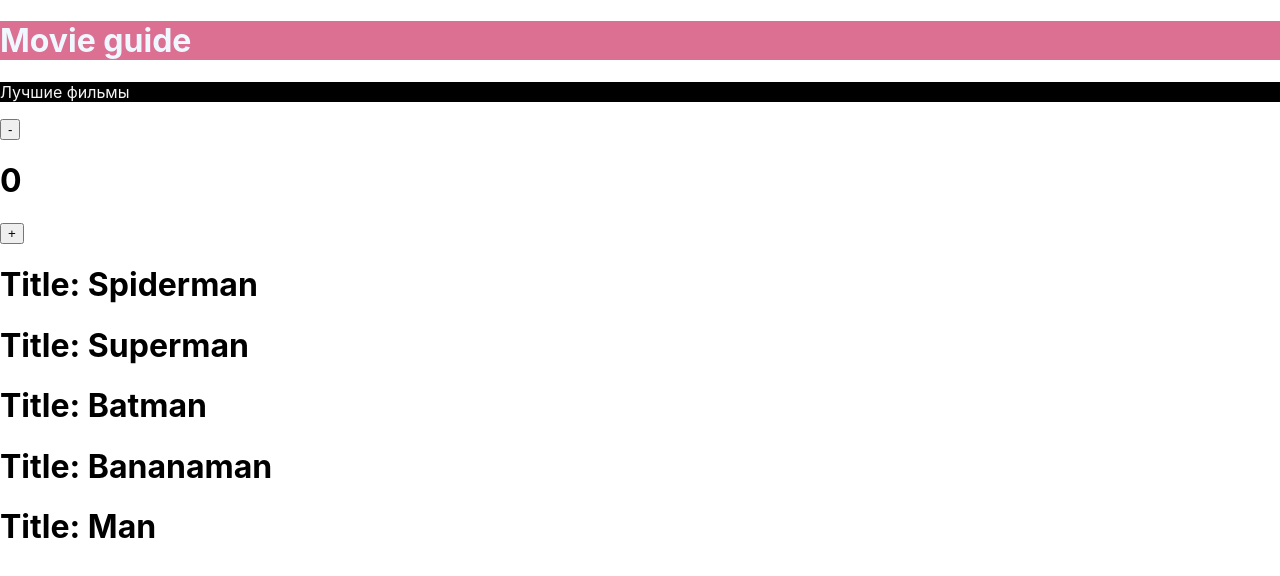
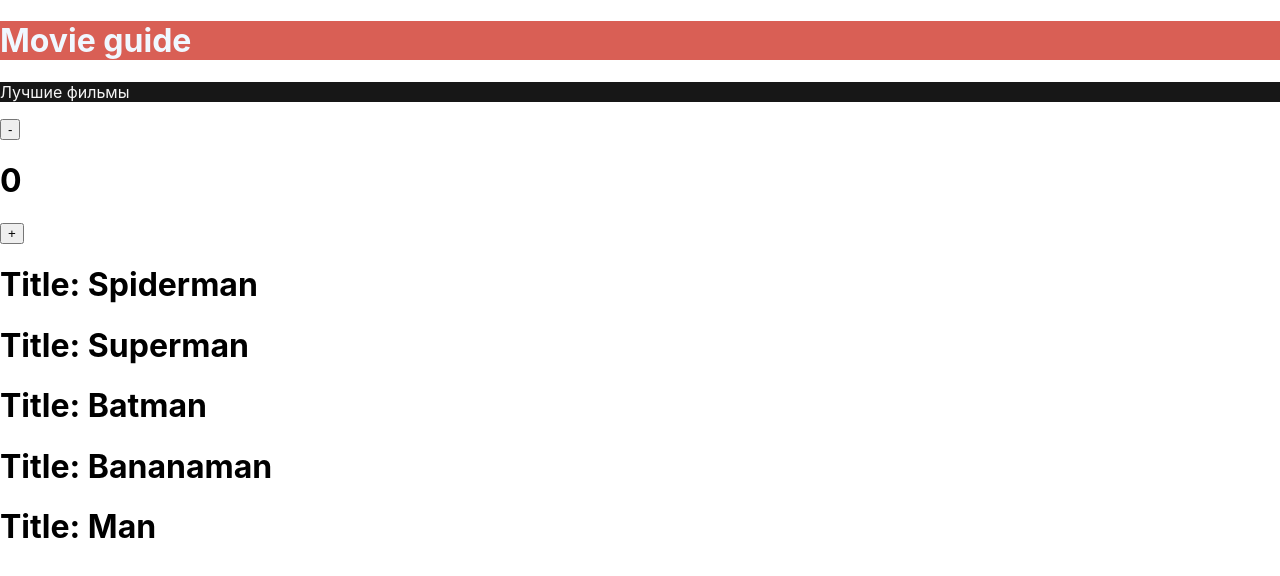
Before and after one commit to and-adad/MovieGuide, a React (Create React App) app: page / in a window 1280 px wide. Shown: the top 576 px of the page. Built offline with nearby package versions, Linux system fonts and the light colour scheme; no server answers.

Commit message:
Изменил цвета background в заголовках и прикрутил api вывод в консоль

```diff
--- a/src/App.css
+++ b/src/App.css
@@ -1,9 +1,9 @@
 .App-header {
-  background-color: palevioletred;
+  background-color: #d95f55;
   color: aliceblue;
 }
 
 p {
   color: whitesmoke;
-  background-color: black;
+  background-color: #171717;
 }
--- a/src/App.js
+++ b/src/App.js
@@ -1,5 +1,7 @@
-import { useState } from 'react';
+import { useState, useEffect } from 'react';
 import './App.css';
+
+const API_URL = 'http://www.omdbapi.com?apikey=17249cd7'
 
 const subject = "Кино справочник";
 const MovieCard = (props) => {
@@ -12,8 +14,16 @@ const MovieCard = (props) => {
 
 
 function App(props) {
+  const searchMovies = async (title) => {
+    const response = await fetch(`${API_URL}&s=${title}`);
+    const data = await response.json();
+
+    console.log(data);
+  }
   const [counter, setCounter] = useState(0);
-
+  useEffect(() => {
+    searchMovies('Spiderman');
+  }, []);
   return (
     <div className="App">
       <header className="App-header">
```
